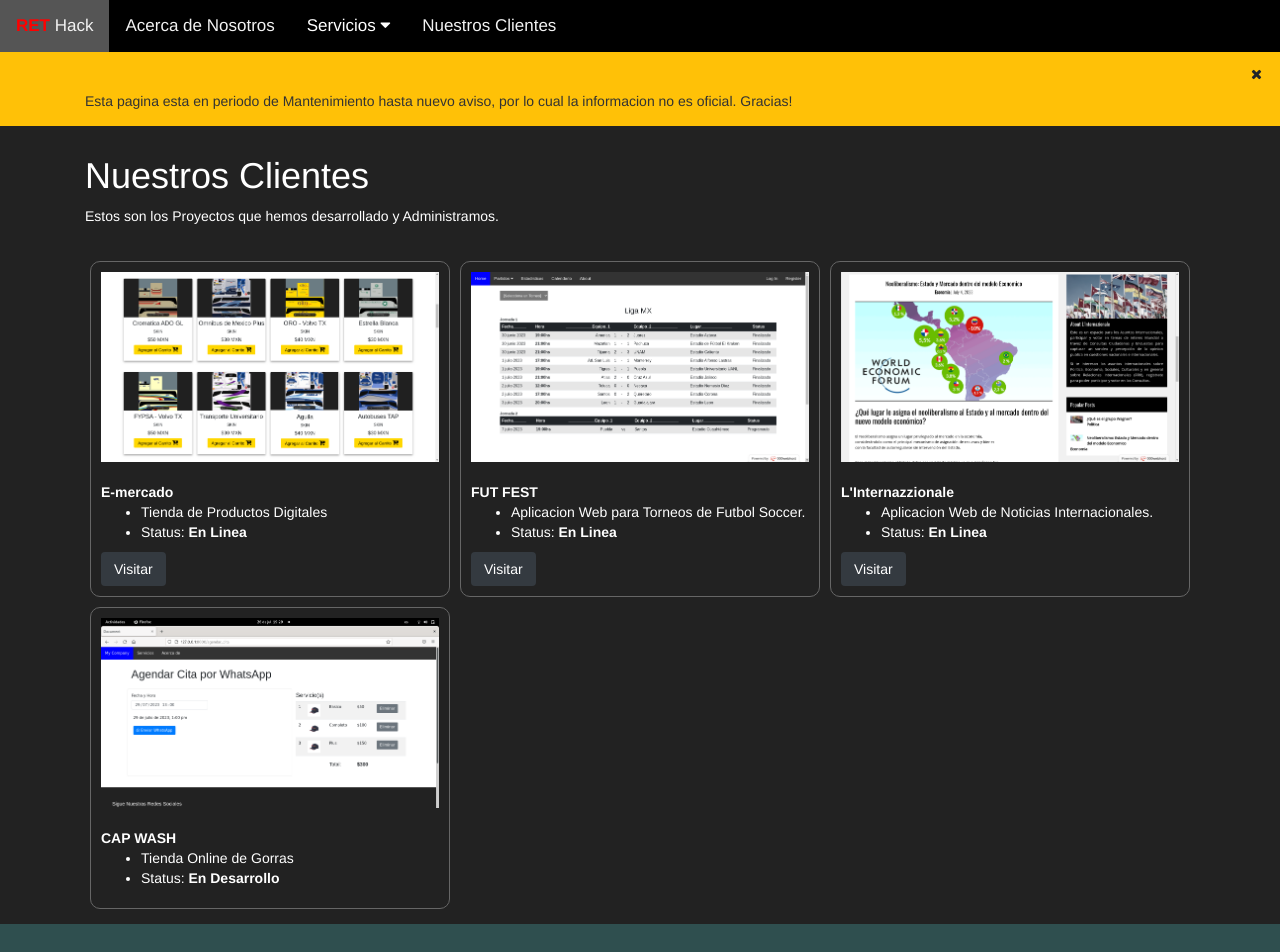
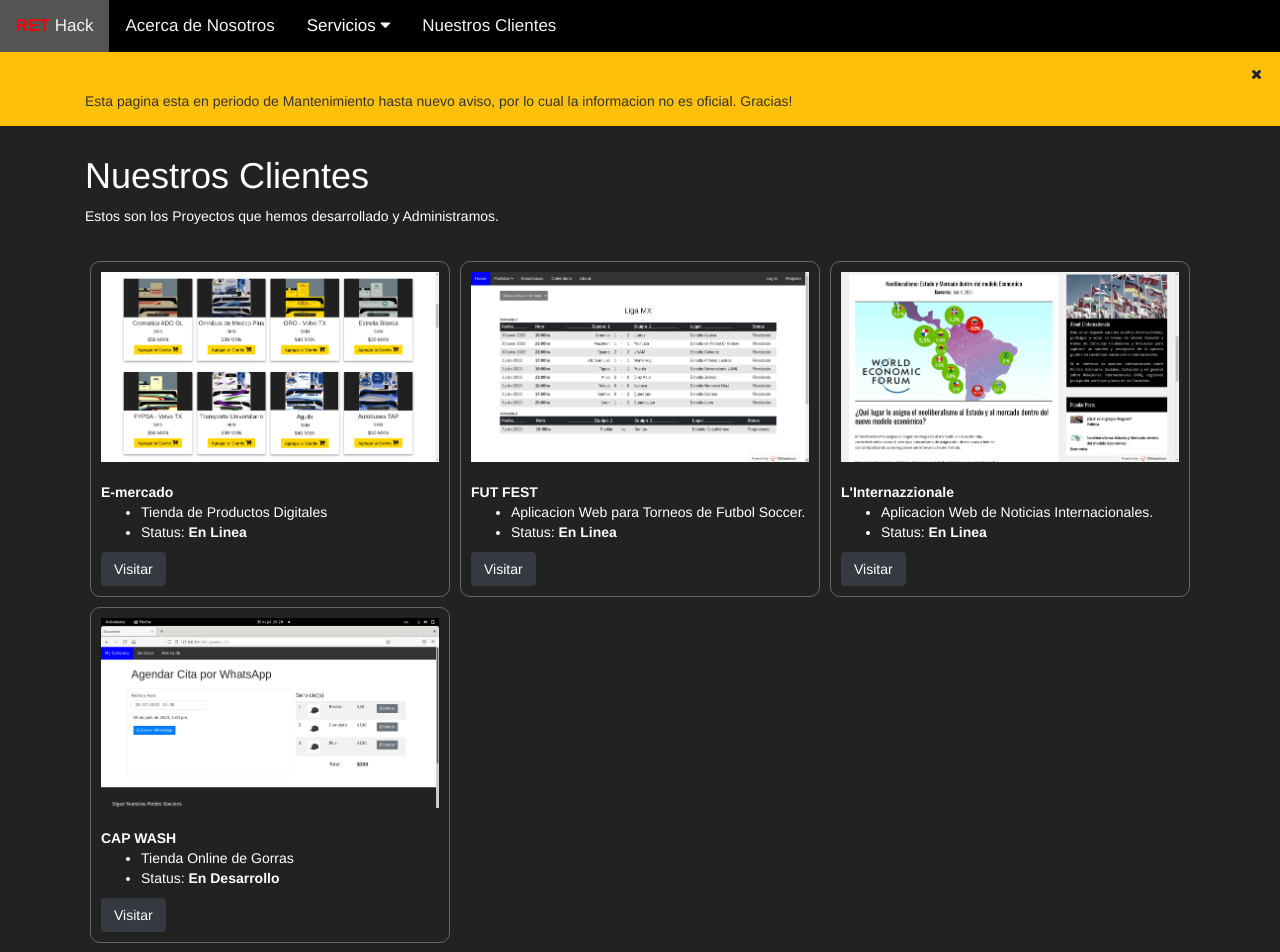
Before and after one commit to garciaraulcu/mycompany, a Vue app: page /customers in a window 1280 px wide. Shown: the top 952 px of the page. Built offline with nearby package versions, Linux system fonts and the light colour scheme.

Commit message:
RET Hack v1.2.51

```diff
--- a/src/components/Customers.vue
+++ b/src/components/Customers.vue
@@ -67,6 +67,8 @@
                           <li>Tienda Online de Gorras</li>
                           <li>Status: <b>En Desarrollo</b></li>
                         </ul>
+                        <a href="https://capwashdemo.000webhostapp.com/" class="btn btn-dark" target="_blank">Visitar</a>
+
                   </div>
               </div>
           </div>
```
